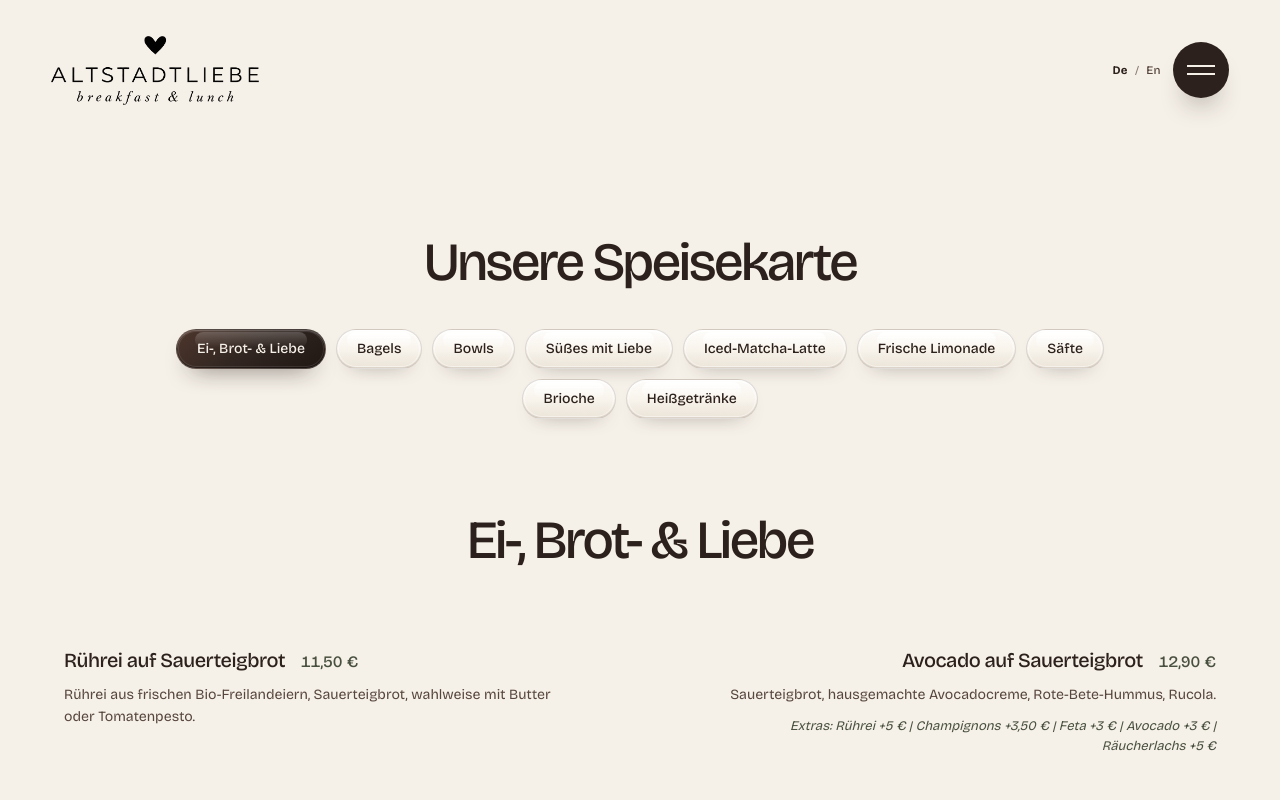
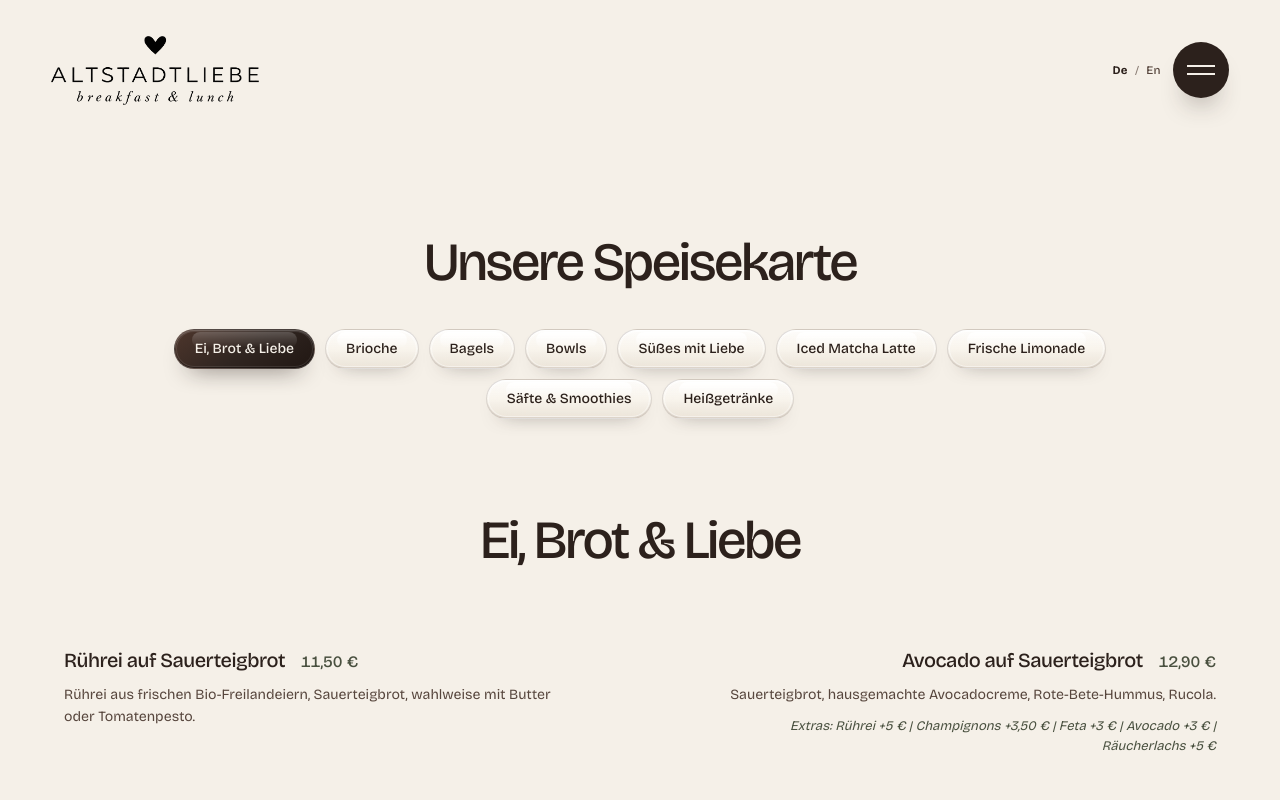
Before and after one commit to veokleo-create07/coffee.luebeck.web, a Next.js app: page /menu in a window 1280 px wide. Shown: the top 800 px of the page. Built offline with nearby package versions, Linux system fonts and the light colour scheme.

Commit message:
Reorder and rename menu categories

```diff
--- a/components/menu-page.tsx
+++ b/components/menu-page.tsx
@@ -16,6 +16,9 @@ export function MenuPage({ locale, dictionary }: { locale: Locale; dictionary: D
   const route = SEO_ROUTES.menu[locale];
   const languageHref = SEO_ROUTES.menu[locale === "de" ? "en" : "de"];
   const [activeSection, setActiveSection] = useState(0);
+  const sectionOrder = locale === "de"
+    ? ["Ei, Brot & Liebe", "Brioche", "Bagels", "Bowls", "Süßes mit Liebe", "Iced Matcha Latte", "Frische Limonade", "Säfte & Smoothies", "Heißgetränke"]
+    : ["Eggs, Bread & Love", "Brioche", "Bagels", "Bowls", "Sweet Treats Made with Love", "Iced Matcha Latte", "Fresh Lemonades", "Juices & Smoothies", "Hot Drinks"];
   const menuSections = copy.sections.reduce<MenuSection[]>((sections, section) => {
     const existingSection = sections.find((candidate) => candidate.title === section.title);
 
@@ -26,7 +29,7 @@ export function MenuPage({ locale, dictionary }: { locale: Locale; dictionary: D
 
     sections.push({ ...section, items: [...section.items] });
     return sections;
-  }, []);
+  }, []).sort((first, second) => sectionOrder.indexOf(first.title) - sectionOrder.indexOf(second.title));
   const selectedSection = menuSections[activeSection] ?? menuSections[0];
 
   const breadcrumbId = `${absoluteUrl(route)}#breadcrumb`;
@@ -53,7 +56,7 @@ export function MenuPage({ locale, dictionary }: { locale: Locale; dictionary: D
         name: locale === "de" ? "Speisekarte von Altstadtliebe" : "Altstadtliebe menu",
         inLanguage: locale === "de" ? "de-DE" : "en-GB",
         mainEntityOfPage: { "@id": `${absoluteUrl(route)}#webpage` },
-        hasMenuSection: copy.sections.map((section) => ({
+        hasMenuSection: menuSections.map((section) => ({
           "@type": "MenuSection",
           name: section.title,
           hasMenuItem: section.items.map((item) => ({
--- a/lib/discovery-content.ts
+++ b/lib/discovery-content.ts
@@ -60,7 +60,7 @@ export const menuContent: Record<Locale, MenuContent> = {
     ],
     sections: [
       {
-        title: "Ei-, Brot- & Liebe",
+        title: "Ei, Brot & Liebe",
         items: [
           {
             name: "Rührei auf Sauerteigbrot",
@@ -195,7 +195,7 @@ export const menuContent: Record<Locale, MenuContent> = {
         extras: "Extras: Pistaziencreme +3,50 € | Schoki +2,50 € | Erdnussmus +3,00 €",
       },
       {
-        title: "Iced-Matcha-Latte",
+        title: "Iced Matcha Latte",
         items: [
           { number: 5, name: "Iced Matcha Latte", price: "5,80 €", priceValue: 5.8 },
           { number: 6, name: "Strawberry Iced Matcha", price: "6,40 €", priceValue: 6.4 },
@@ -213,7 +213,7 @@ export const menuContent: Record<Locale, MenuContent> = {
         ],
       },
       {
-        title: "Säfte",
+        title: "Säfte & Smoothies",
         items: [
           { number: 4, name: "Frischer Orangensaft", description: "Mit frisch gepressten Orangen", price: "5,50 €", priceValue: 5.5 },
           { number: 5, name: "Rotes Beet", description: "Apfel, Rote Beete, Ingwer, Zitrone", price: "6,20 €", priceValue: 6.2 },
@@ -438,7 +438,7 @@ export const menuContent: Record<Locale, MenuContent> = {
         ],
       },
       {
-        title: "Juices",
+        title: "Juices & Smoothies",
         items: [
           { number: 4, name: "Fresh Orange Juice", description: "Freshly squeezed oranges", price: "€5.50", priceValue: 5.5 },
           { number: 5, name: "Red Beet", description: "Apple, beetroot, ginger and lemon", price: "€6.20", priceValue: 6.2 },
```
